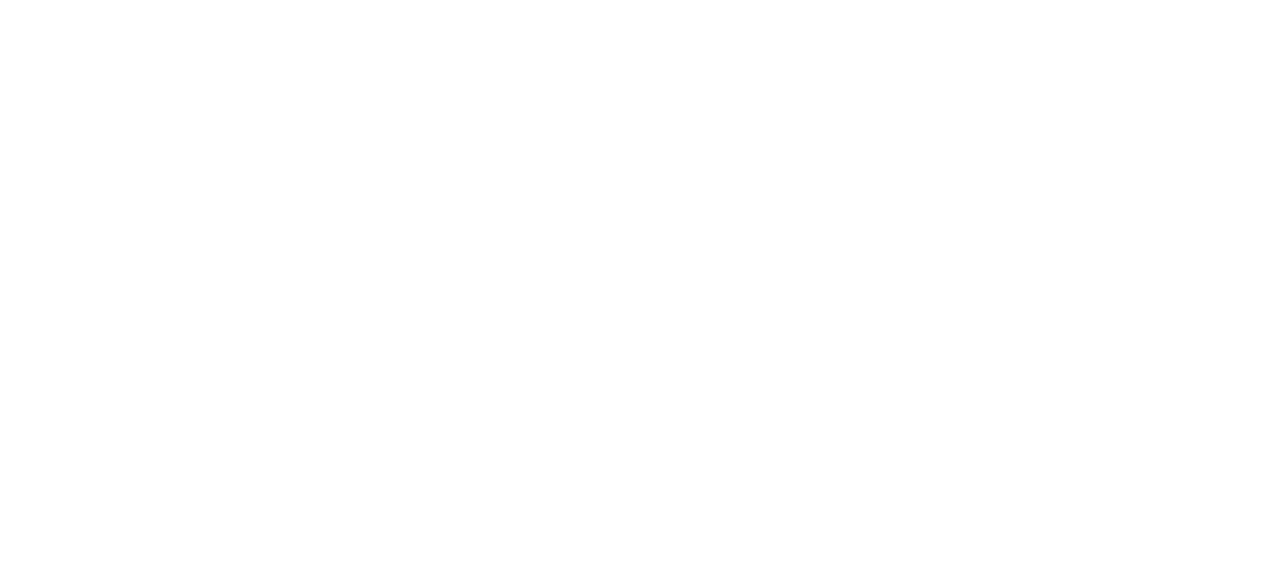
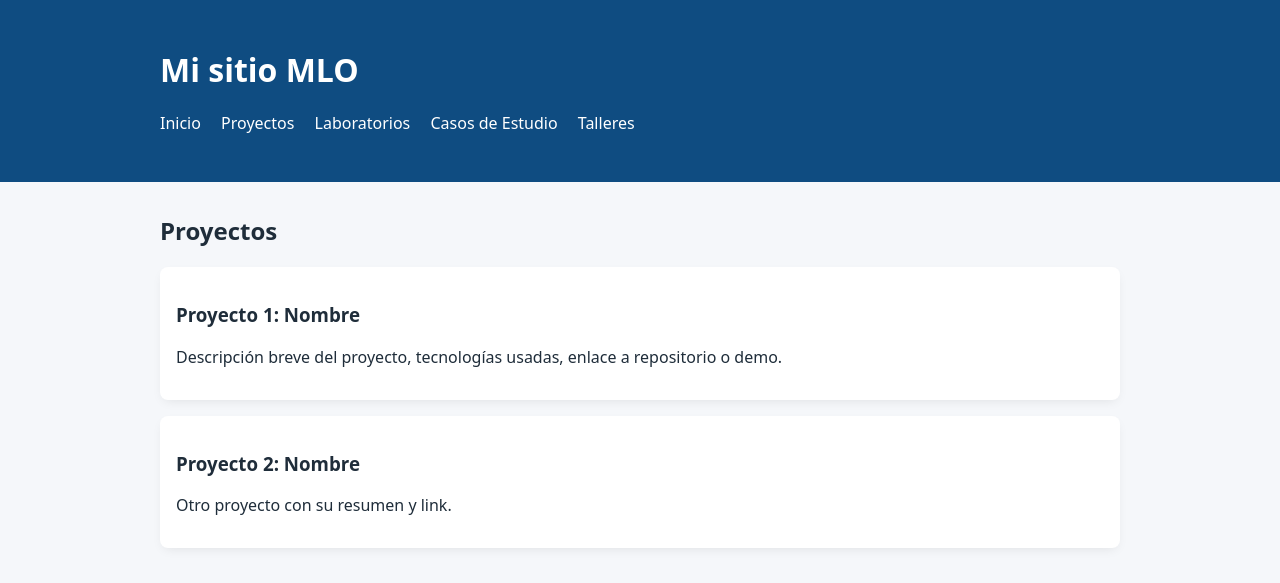
Before and after one commit to angelcast2002/MLO, a plain HTML site: page talleres/index.html in a window 1280 px wide. Drawn offline with Linux system fonts and the light colour scheme.

Commit message:
update ghpage

```diff
--- a/assets/css/styles.css
+++ b/assets/css/styles.css
@@ -0,0 +1,33 @@
+body {
+  font-family: system-ui, -apple-system, BlinkMacSystemFont, "Segoe UI", Roboto,
+    sans-serif;
+  margin: 0;
+  padding: 0;
+  background: #f5f7fa;
+  color: #1f2d3a;
+}
+header {
+  padding: 1rem 2rem;
+  background: #0f4c81;
+  color: white;
+}
+nav a {
+  margin-right: 1rem;
+  color: white;
+  text-decoration: none;
+}
+.container {
+  max-width: 960px;
+  margin: 2rem auto;
+  padding: 0 1rem;
+}
+.card {
+  background: white;
+  padding: 1rem;
+  border-radius: 8px;
+  box-shadow: 0 4px 12px -4px rgba(0, 0, 0, 0.1);
+  margin-bottom: 1rem;
+}
+h1 {
+  margin-top: 0;
+}
--- a/assets/js/main.js
+++ b/assets/js/main.js
@@ -0,0 +1,2 @@
+// Ejemplo mínimo: muestra un mensaje en consola
+console.log("Sitio cargado correctamente");
--- a/casos-de-estudio/index.html
+++ b/casos-de-estudio/index.html
@@ -0,0 +1,41 @@
+<!DOCTYPE html>
+<html lang="es">
+  <head>
+    <meta charset="UTF-8" />
+    <title>Proyectos | MLO</title>
+    <meta name="viewport" content="width=device-width,initial-scale=1" />
+    <link rel="stylesheet" href="/assets/css/styles.css" />
+  </head>
+  <body>
+    <!-- Header -->
+    <header>
+      <div class="container">
+        <h1>Mi sitio MLO</h1>
+        <nav>
+          <a href="/index.html">Inicio</a>
+          <a href="/proyectos/">Proyectos</a>
+          <a href="/laboratorios/">Laboratorios</a>
+          <a href="/casos-de-estudio/">Casos de Estudio</a>
+          <a href="/talleres/">Talleres</a>
+        </nav>
+      </div>
+    </header>
+
+    <div class="container">
+      <h2>Proyectos</h2>
+      <div class="card">
+        <h3>Proyecto 1: Nombre</h3>
+        <p>
+          Descripción breve del proyecto, tecnologías usadas, enlace a
+          repositorio o demo.
+        </p>
+      </div>
+      <div class="card">
+        <h3>Proyecto 2: Nombre</h3>
+        <p>Otro proyecto con su resumen y link.</p>
+      </div>
+    </div>
+
+    <script src="/assets/js/main.js"></script>
+  </body>
+</html>
--- a/talleres/index.html
+++ b/talleres/index.html
@@ -0,0 +1,41 @@
+<!DOCTYPE html>
+<html lang="es">
+  <head>
+    <meta charset="UTF-8" />
+    <title>Proyectos | MLO</title>
+    <meta name="viewport" content="width=device-width,initial-scale=1" />
+    <link rel="stylesheet" href="/assets/css/styles.css" />
+  </head>
+  <body>
+    <!-- Header -->
+    <header>
+      <div class="container">
+        <h1>Mi sitio MLO</h1>
+        <nav>
+          <a href="/index.html">Inicio</a>
+          <a href="/proyectos/">Proyectos</a>
+          <a href="/laboratorios/">Laboratorios</a>
+          <a href="/casos-de-estudio/">Casos de Estudio</a>
+          <a href="/talleres/">Talleres</a>
+        </nav>
+      </div>
+    </header>
+
+    <div class="container">
+      <h2>Proyectos</h2>
+      <div class="card">
+        <h3>Proyecto 1: Nombre</h3>
+        <p>
+          Descripción breve del proyecto, tecnologías usadas, enlace a
+          repositorio o demo.
+        </p>
+      </div>
+      <div class="card">
+        <h3>Proyecto 2: Nombre</h3>
+        <p>Otro proyecto con su resumen y link.</p>
+      </div>
+    </div>
+
+    <script src="/assets/js/main.js"></script>
+  </body>
+</html>
```
Also changed, not shown: index.html (+29 -1 lines), laboratorios/index.html (+41 -0 lines), proyectos/index.html (+41 -0 lines).
